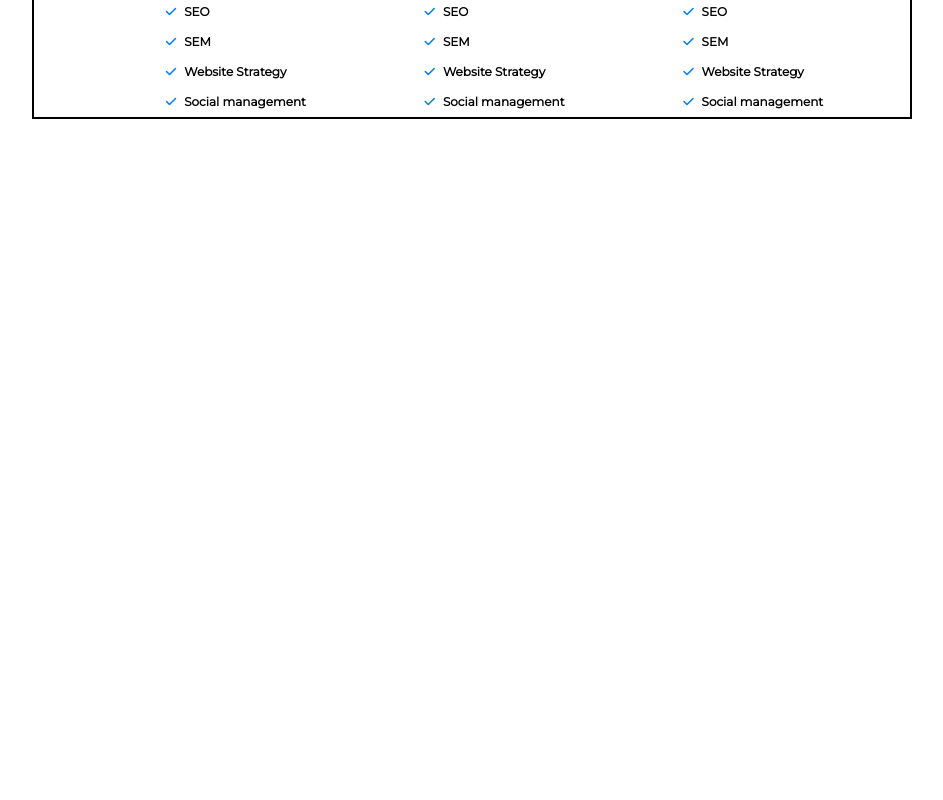
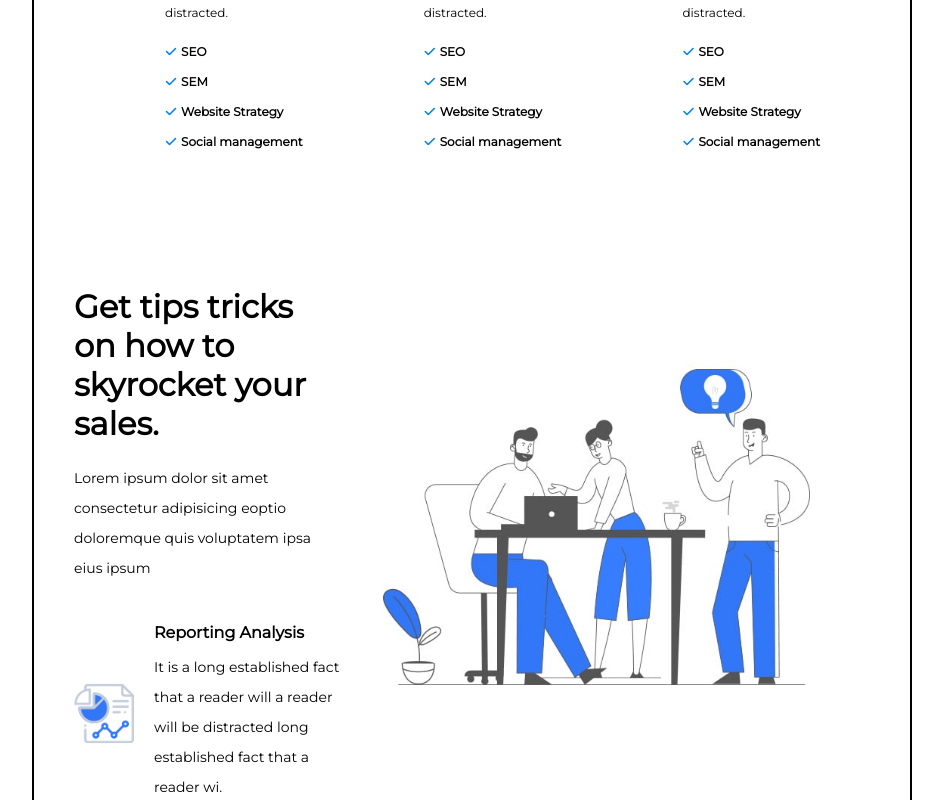
Before and after one commit to Robin9800/proj-html-vuejs, a Vue app: page / in a window 1280 px wide. Shown: the part 760-1560 px from the top of the page, without its empty margins (168-1111 px from the left). Before the commit the page ends 879 px from the top, so only its background shows below. Built offline with nearby package versions, Linux system fonts and the light colour scheme.

Commit message:
TricksComponent completed

```diff
--- /dev/null
+++ b/src/assets/marketingCards.json
@@ -0,0 +1,14 @@
+[
+    {
+        "name": "SEO"
+    },
+    {
+        "name": "SEM"
+    },
+    {
+        "name": "Website Strategy"
+    },
+    {
+        "name": "Social management"
+    }
+]
--- a/src/components/MainComponent.vue
+++ b/src/components/MainComponent.vue
@@ -1,49 +1,20 @@
 <template>
   <main class="flex column border">
-      <!--ONLINE MARKETING SECTION-->
-      <div class="online-marketing-section flex">
-          <img src="img/24.png" alt="">
-          <div class="marketing-card flex column">
-              <h3>Online Marketing</h3>
-              <p>It is a long established fact that a reader will be distracted.</p>
-              <ul>
-                  <li><i class="fa-solid fa-check"></i> SEO</li>
-                  <li><i class="fa-solid fa-check"></i> SEM</li>
-                  <li><i class="fa-solid fa-check"></i> Website Strategy</li>
-                  <li><i class="fa-solid fa-check"></i> Social management</li>
-              </ul>
-          </div>
-
-          <img src="img/24.png" alt="">
-          <div class="marketing-card flex column">
-              <h3>Online Marketing</h3>
-              <p>It is a long established fact that a reader will be distracted.</p>
-              <ul>
-                  <li><i class="fa-solid fa-check"></i> SEO</li>
-                  <li><i class="fa-solid fa-check"></i> SEM</li>
-                  <li><i class="fa-solid fa-check"></i> Website Strategy</li>
-                  <li><i class="fa-solid fa-check"></i> Social management</li>
-              </ul>
-          </div>
-
-          <img src="img/24.png" alt="">
-          <div class="marketing-card flex column">
-              <h3>Online Marketing</h3>
-              <p>It is a long established fact that a reader will be distracted.</p>
-              <ul>
-                  <li><i class="fa-solid fa-check"></i> SEO</li>
-                  <li><i class="fa-solid fa-check"></i> SEM</li>
-                  <li><i class="fa-solid fa-check"></i> Website Strategy</li>
-                  <li><i class="fa-solid fa-check"></i> Social management</li>
-              </ul>
-          </div>
-      </div>
+      <OnlineMarketingSection/>
+      <TricksComponent/>
   </main>
 </template>
 
 <script>
+import OnlineMarketingSection from './OnlineMarketingSection.vue'
+import TricksComponent from './TricksComponent.vue'
 export default {
+    name: 'MainComponent',
 
+    components: {
+        OnlineMarketingSection,
+        TricksComponent
+    }
 }
 </script>
 
@@ -51,28 +22,4 @@ export default {
 main{
     margin-top: 120px;
 }
-.online-marketing-section{
-    margin: auto 50px;
-}
-.online-marketing-section img{
-    height: 60px;
-    margin-right: 20px;
-}
-.marketing-card p{
-    line-height: 28px;
-    margin: 10px auto;
-    font-size: 12px;
-}
-.marketing-card li{
-     font-weight: bold;
-    list-style-type: none;
-    font-size: 12px;
-    margin-left: 0px;
-    line-height: 30px;
-
-}
-.marketing-card i{
-    margin-right: 4px;
-    color: hsl(209deg 98% 49%);
-}
 </style>
--- /dev/null
+++ b/src/components/OnlineMarketingSection.vue
@@ -0,0 +1,67 @@
+<template>
+  <div class="online-marketing-section flex">
+          <img src="img/24.png" alt="">
+          <div class="marketing-card flex column">
+              <h3>Online Marketing</h3>
+              <p>It is a long established fact that a reader will be distracted.</p>
+              <ul>
+                  <li v-for="(page, index) in marketingCards" :key="index"><i class="fa-solid fa-check"></i>{{page.name}}</li>
+              </ul>
+          </div>
+
+          <img src="img/24.png" alt="">
+          <div class="marketing-card flex column">
+              <h3>Online Marketing</h3>
+              <p>It is a long established fact that a reader will be distracted.</p>
+               <ul>
+                  <li v-for="(page, index) in marketingCards" :key="index"><i class="fa-solid fa-check"></i>{{page.name}}</li>
+              </ul>
+          </div>
+
+          <img src="img/24.png" alt="">
+          <div class="marketing-card flex column">
+              <h3>Online Marketing</h3>
+              <p>It is a long established fact that a reader will be distracted.</p>
+               <ul>
+                  <li v-for="(page, index) in marketingCards" :key="index"><i class="fa-solid fa-check"></i>{{page.name}}</li>
+              </ul>
+          </div>
+      </div>
+</template>
+
+<script>
+import marketingCards from '@/assets/marketingCards'
+export default {
+    name: 'OnlineMarketingSection',
+    data(){
+        return {marketingCards}
+    },
+}
+</script>
+
+<style>
+.online-marketing-section{
+    margin: 40px 50px;
+}
+.online-marketing-section img{
+    height: 60px;
+    margin-right: 20px;
+}
+.marketing-card p{
+    line-height: 28px;
+    margin: 10px auto;
+    font-size: 12px;
+}
+.marketing-card li{
+     font-weight: bold;
+    list-style-type: none;
+    font-size: 12px;
+    margin-left: 0px;
+    line-height: 30px;
+
+}
+.marketing-card i{
+    margin-right: 4px;
+    color: hsl(209deg 98% 49%);
+}
+</style>
--- /dev/null
+++ b/src/components/TricksComponent.vue
@@ -0,0 +1,79 @@
+<template>
+   <div class="tricks-jumbotron flex">
+
+            <div class="title-tricks column">
+                <h1>Get tips tricks on how to skyrocket your sales.</h1>
+                <p>Lorem ipsum dolor sit amet consectetur adipisicing eoptio doloremque quis voluptatem ipsa eius ipsum </p>
+
+                <div class="flex title-p">
+                    <img src="img/510.png" alt="">
+                    <div class="didascalie flex column">
+                        <h4>Reporting Analysis</h4>
+                        <p>It is a long established fact that  a reader will  a reader will be distracted long established fact that a reader wi.</p>
+                    </div>
+                </div>
+
+                <div class="flex title-p">
+                    <img src="img/511.png" alt="">
+                    <div class="didascalie flex column">
+                        <h4>Technical SEO Audit</h4>
+                        <p>It is a long established fact that  a reader will  a reader will be distracted long established fact that a reader wi.</p>
+                    </div>
+                </div>
+            </div>
+
+            <div class="tricks-image">
+                <img src="img/509.jpeg" alt="">
+            </div>
+        </div>
+</template>
+
+<script>
+export default {
+    name: 'TricksComponent'
+}
+</script>
+
+<style>
+.tricks-jumbotron{
+    margin-top: 50px;
+}
+.tricks-jumbotron h1{
+    margin-bottom: 20px;
+}
+.tricks-jumbotron img{
+    height: 60px;
+}
+.title-tricks{
+    padding: 40px;
+}
+.title-tricks p{
+    line-height: 30px;
+    font-size: 14px;
+}
+.title-p{
+    transition: 1s;
+    margin: 40px auto auto auto;
+}
+.title-p img{
+    align-self: center;
+}
+.title-p:hover{
+    box-shadow: 10px 10px 5px #dedede;
+    transform: scale(1.1)
+}
+.title-p h4:hover{
+    color: hsl(219deg 100% 61%);
+}
+.didascalie{
+    margin-left: 20px;
+}
+.didascalie h4{
+    margin-bottom: 10px;
+}
+.tricks-image img{
+    height: 360px;
+    margin-right: 100px;
+    margin-top: 100px
+}
+</style>
```
